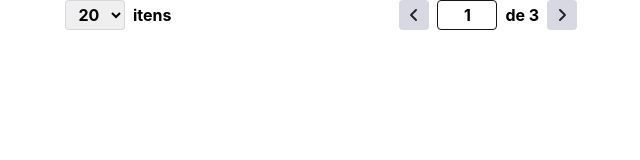
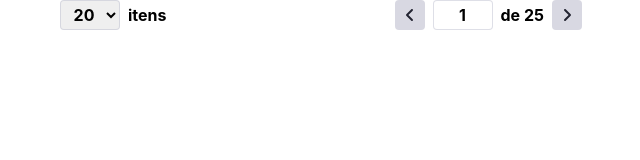
Before and after one commit to alcantariel/stage, a React (Create React App) app: page / in a window 1280 px wide. Shown: the top 160 px of the page, without its empty margins (150-790 px from the left). Built offline with nearby package versions, Linux system fonts and the light colour scheme; what providers would draw is missing.

Commit message:
fix page selection

```diff
--- a/src/components/Pagination/Pagination.tsx
+++ b/src/components/Pagination/Pagination.tsx
@@ -62,6 +62,10 @@ const PageSizeDescription = styled.p`
   margin: 0 220px 0 8px;
 `;
 
+const FIRST_PAGE = 1;
+const SUB_OPERATION = -1;
+const SUM_OPERATION = +1;
+
 export interface PaginationProps {
   page: Pageable;
   onPageChange: (page: Page) => void;
@@ -81,16 +85,14 @@ export const Pagination = (props: PaginationProps) => {
     value: page.number
   });
 
-  const handlePageChange = (next: number): void => {
-    if (next === innerPage.value || next < 1 || next > page.totalPages) {
-      return;
-    }
+  const handlePageChange = (operation: number): void => {
+    const value: number = getFinalValue(innerPage.value + operation);
 
-    onPageChange({ number: next, size: page.size });
+    onPageChange({ number: value, size: page.size });
     setInnerPage(prev => {
       return {
         ...prev,
-        value: next
+        value
       };
     });
   };
@@ -98,14 +100,12 @@ export const Pagination = (props: PaginationProps) => {
   const handleCustomPageChange = (
     event: ChangeEvent<HTMLInputElement>
   ): void => {
-    const { value } = event.target;
-
-    const numberValue: number = +value;
+    const value: number = getFinalValue(+event.target.value);
 
     setInnerPage(prev => {
       return {
         ...prev,
-        value: isNumber(numberValue) ? numberValue : prev.value
+        value: isNumber(value) ? value : prev.value
       };
     });
   };
@@ -113,22 +113,26 @@ export const Pagination = (props: PaginationProps) => {
   const handleCustomPageBlur = (
     event: React.FocusEvent<HTMLInputElement>
   ): void => {
-    const { value } = event.target;
+    setInnerPage({
+      isEditing: false,
+      value: getFinalValue(+event.target.value)
+    });
+  };
 
-    let finalValue: number;
-    const numberValue: number = +value;
-
-    if (!isNumber(numberValue)) {
-      finalValue = innerPage.value;
-    } else if (numberValue < 1) {
-      finalValue = 1;
-    } else if (numberValue > page.totalPages) {
-      finalValue = page.totalPages;
-    } else {
-      finalValue = numberValue;
+  const getFinalValue = (value: number): number => {
+    if (!isNumber(value)) {
+      return innerPage.value;
     }
 
-    setInnerPage({ isEditing: false, value: finalValue });
+    if (value < FIRST_PAGE) {
+      return FIRST_PAGE;
+    }
+
+    if (value > page.totalPages) {
+      return page.totalPages;
+    }
+
+    return value;
   };
 
   return (
@@ -141,19 +145,17 @@ export const Pagination = (props: PaginationProps) => {
         ))}
       </PageSizeSelector>
       <PageSizeDescription>itens</PageSizeDescription>
-      <PaginationItem onClick={() => handlePageChange(innerPage.value - 1)}>
+      <PaginationItem onClick={() => handlePageChange(SUB_OPERATION)}>
         <FontAwesomeIcon icon="angle-left" />
       </PaginationItem>
       <PaginationInput
-        autoFocus
         name="value"
         value={innerPage.value}
         onBlur={handleCustomPageBlur}
         onChange={handleCustomPageChange}
-        title={innerPage.value?.toString()}
       />
       de {page.totalPages}
-      <PaginationItem onClick={() => handlePageChange(innerPage.value + 1)}>
+      <PaginationItem onClick={() => handlePageChange(SUM_OPERATION)}>
         <FontAwesomeIcon icon="angle-right" />
       </PaginationItem>
     </PaginationContainer>
--- a/src/pages/Home/Home.tsx
+++ b/src/pages/Home/Home.tsx
@@ -9,7 +9,7 @@ const pageable: Pageable = {
   numberOfElements: 20,
   size: 20,
   totalElements: 40,
-  totalPages: 3
+  totalPages: 25
 };
 
 const Home = () => {
```
Also changed, not shown: 1 other file (tests, documents, lock files or other folders).
